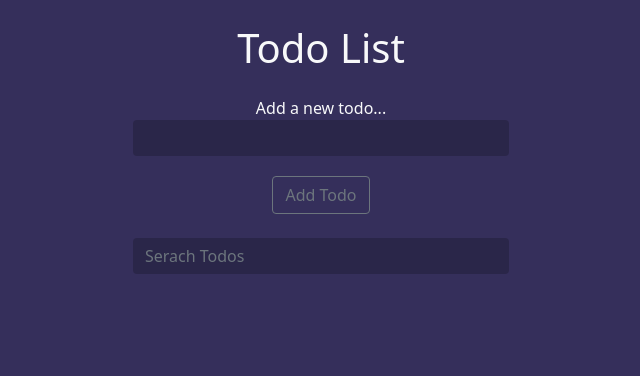
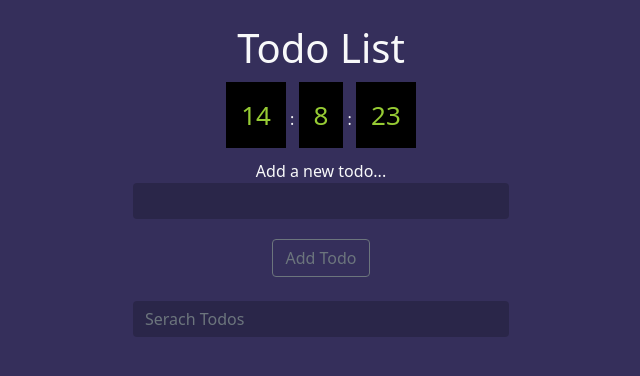
Before and after one commit to solomzi-msj/Python_Todo_List_App, a Flask app: page / in a window 1280 px wide. Shown: the top 376 px of the page, without its empty margins (319-959 px from the left). Run offline with Flask 2, Linux system fonts and the light colour scheme; data that the repository does not hold is empty.

Commit message:
Added a JavaScript clock to the main page.

```diff
--- /dev/null
+++ b/main_todo/static/clock.js
@@ -0,0 +1,19 @@
+const clock = document.querySelector('.clock');
+
+const tick = () => {
+    const now = new Date();
+
+    const hour = now.getHours();
+    const minutes = now.getMinutes();
+    const secs = now.getSeconds();
+
+    const html = `
+        <span>${hour}</span> :
+        <span>${minutes}</span> :
+        <span>${secs}</span>
+    `;
+
+    clock.innerHTML = html;
+};
+
+setInterval(tick, 1000);
--- a/main_todo/static/main.css
+++ b/main_todo/static/main.css
@@ -41,3 +41,11 @@ a {
     color: #cb3934;
     border: 2px solid #cb3934 !important;
 }
+
+/* Style for the clock */
+.clock span {
+    background: #000;
+    padding: 15px;
+    font-size: 26px;
+    color: #96cb34;
+}
--- a/main_todo/templates/index.html
+++ b/main_todo/templates/index.html
@@ -13,6 +13,7 @@
     <div class="container">
         <header class="text-center text-light my-4">
             <h1 class="mb-4">Todo List</h1>
+            <div class="clock"></div>
         </header>
         <form class="add text-center my-4" autocomplete="off" method="POST" action="/add">
             {{form.hidden_tag()}}
@@ -31,5 +32,6 @@
         </ul>
     </div>
     <script src="{{ url_for('static', filename = 'todo.js') }}" type="text/javascript"></script>
+    <script src="{{ url_for('static', filename = 'clock.js') }}" type="text/javascript"></script>
 </body>
 </html>
```
